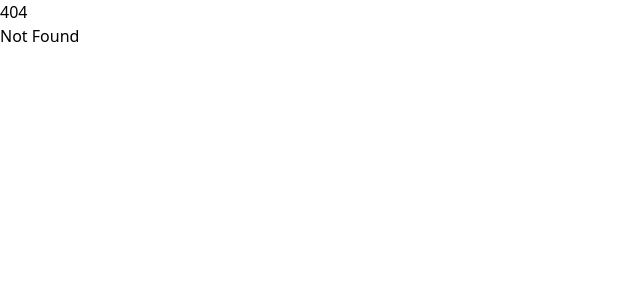
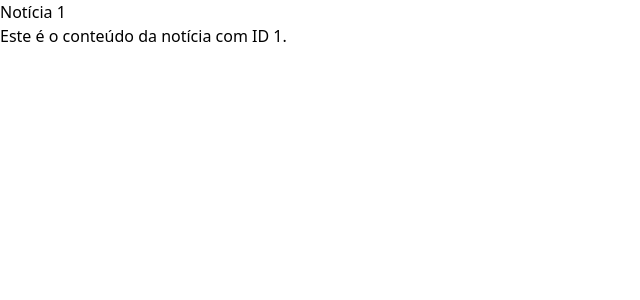
Before and after one commit to MarceloAngeli/certificadora-1, a SvelteKit app in the folder Sistema/: page /noticia/1 in a window 1280 px wide. Before the commit this address had no page. Shown: the top 300 px of the page, without its empty margins (0-640 px from the left). Built offline with nearby package versions, Linux system fonts and the light colour scheme; a web font is replaced by a local one.

Commit message:
Permitir obter notícia por ID a partir do servidor

```diff
--- /dev/null
+++ b/Sistema/src/routes/noticia/[id_noticia]/+page.server.ts
@@ -0,0 +1,10 @@
+import type { PageLoad } from './$types';
+
+export const load: PageLoad = ({ params }) => {
+	return {
+        id: params.id_noticia,
+        title: `Notícia ${params.id_noticia}`,
+        content: `Este é o conteúdo da notícia com ID ${params.id_noticia}.`,
+        date: '2025-06-11',
+	};
+};
--- /dev/null
+++ b/Sistema/src/routes/noticia/[id_noticia]/+page.svelte
@@ -0,0 +1,8 @@
+<script lang="ts">
+	import type { PageProps } from './$types';
+
+	let { data }: PageProps = $props();
+</script>
+
+<h1>{data.title}</h1>
+<div>{@html data.content}</div>
```
